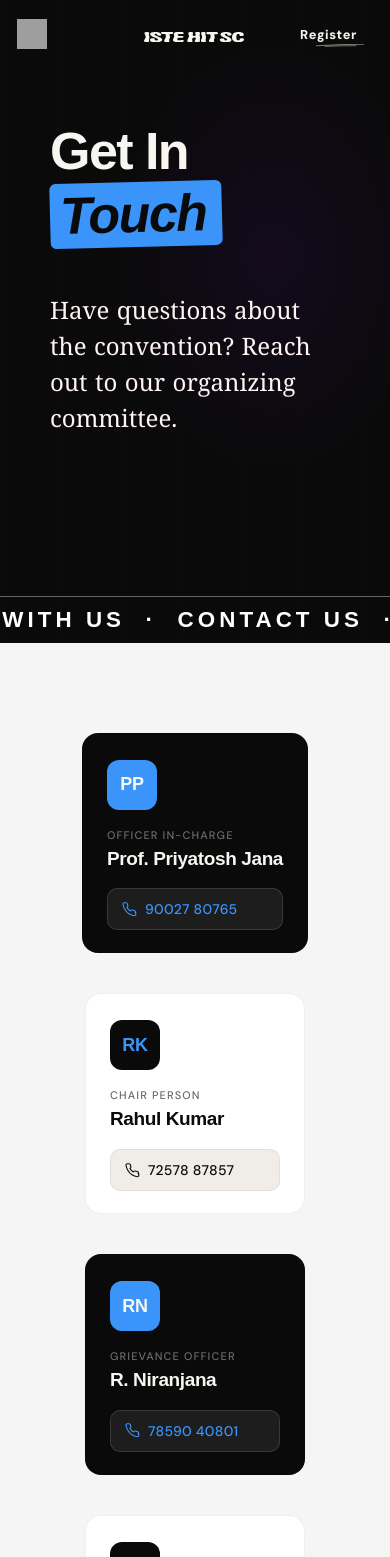
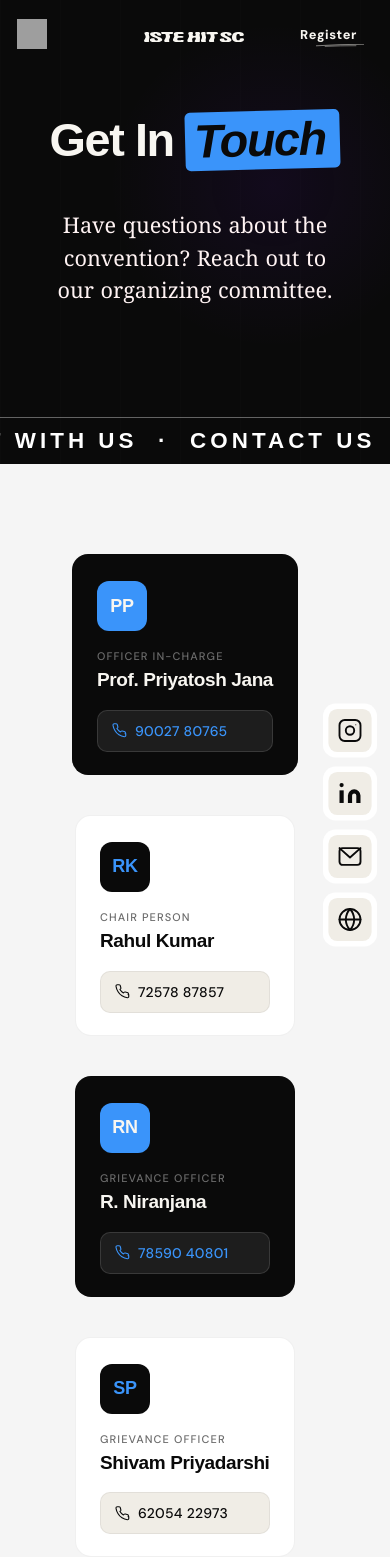
Before and after one commit to AbhiAditya02/AnnualConvention, a Next.js app: page /contact in a window 390 px wide. Shown: the top 1557 px of the page. Built offline with nearby package versions, Linux system fonts and the light colour scheme; grey boxes are pictures that could not be loaded.

Commit message:
refactor: improve layout and responsiveness of contact page elements

```diff
--- a/app/styles/ContactPage.css
+++ b/app/styles/ContactPage.css
@@ -74,6 +74,13 @@ body {
   align-items: center;
 }
 
+@media (max-width: 768px) {
+  .hero-inner {
+    scale: 0.9;
+    padding: 100px 30px;
+  }
+}
+
 .hero-title {
   font-family: var(--font-display);
   font-size: clamp(52px, 9vw, 88px);
@@ -81,6 +88,7 @@ body {
   line-height: 1.2;
   letter-spacing: -0.03em;
   margin-bottom: 24px;
+  text-align: center;
 }
 
 .highlight {
@@ -103,6 +111,7 @@ body {
   font-weight: 500;
   word-spacing: 0.05em;
   margin-top: 20px;
+  text-align: center;
 }
 
 /* TICKER */
@@ -140,7 +149,7 @@ body {
 }
 
 /* ── PAGE BODY (main + sidebar) ─────────────── */
-.page-body{
+.page-body {
   padding-bottom: 100px;
   display: flex;
   justify-content: center;
@@ -150,7 +159,7 @@ body {
 @media (max-width: 768px) {
   .page-body {
     flex-direction: column;
-    padding-bottom: 40px;
+    padding-bottom: 20px;
   }
 }
 
@@ -163,21 +172,20 @@ body {
   gap: 40px;
 }
 
-@media (max-width: 980px) {
+@media (max-width: 1024px) {
   .cards-grid {
     display: grid;
     grid-template-columns: 250px 250px;
-    margin-left: 0;
     justify-content: center;
   }
 }
 
-@media (max-width: 640px) {
+@media (max-width: 768px) {
   .cards-grid {
     display: flex;
     flex-direction: column;
     align-items: center;
-    margin-left: 0;
+    margin-left: -20px;
   }
 }
 
@@ -312,15 +320,21 @@ body {
 
 @media (max-width: 768px) {
   .social-sidebar {
-    position: relative;
-    left: auto;
-    top: auto;
-    margin-top: 20px;
+    position: absolute;
+    left: 80%;
+    top: 615px;
+  }
+}
+
+@media (max-width: 425px) {
+  .social-sidebar {
+    position: absolute;
+    left: 82%;
+    top: 690px;
   }
 
-  .social-list {
-    flex-direction: row;
-    justify-content: center;
+  .social-list{
+    scale: .9;
   }
 }
 
@@ -377,17 +391,6 @@ body {
 }
 
 /* ── RESPONSIVE ─────────────────────────────── */
-@media (max-width: 900px) {
-  .social-sidebar {
-    margin-top: 48px;
-  }
-}
-
-@media (max-width: 480px) {
-  .social-list {
-    grid-template-columns: 1fr;
-  }
-}
 
 /* MAIN */
 .main {
```
